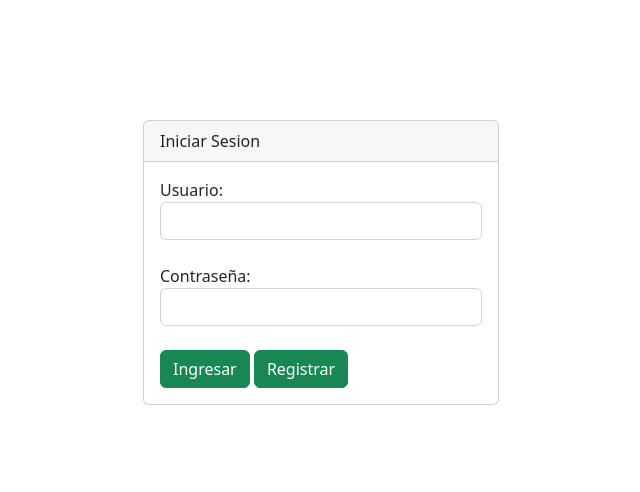
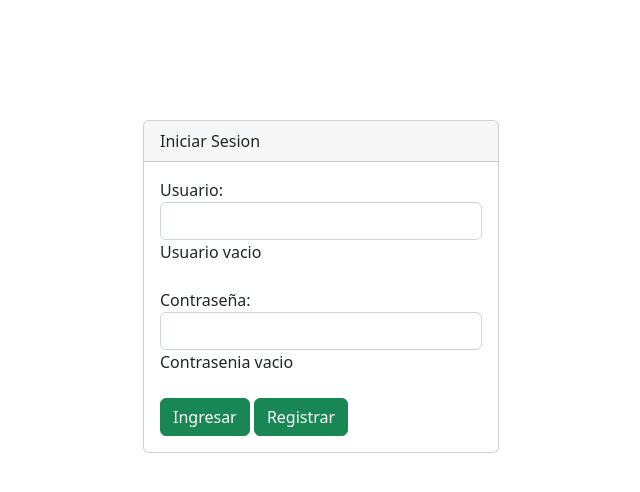
Before and after one commit to MassonNicolas44/AppCine, a PHP site: page /Login.php in a window 1280 px wide. Shown: the top 492 px of the page, without its empty margins (319-959 px from the left). Run offline with PHP 8.4, Linux system fonts and the light colour scheme.

Commit message:
22/6/23 Se cambiaron los mensajes de Alerta por mensajes de error indicando el mismo individualmente (Archivo Login.php)

```diff
--- a/Include/Funciones.php
+++ b/Include/Funciones.php
@@ -429,6 +429,12 @@ function ListaBoletos($db, $FechaInicio = null, $FechaFin = null){
 //Funcion para comprobar si existen los datos ingresados dentro de la Base de Datos
 function ComprobacionLogin($usuario, $contrasenia, $db){
 
+
+  $ExisteContrasenia=false;
+
+  $errores2=array();
+
+
   //Sentencia para seleccionar todos los datos de la tabla Usuarios de la base de datos para verificar que el usuario esta habilitado
   $sql = "SELECT * FROM usuarios
     WHERE habilitado like 'Si' AND
@@ -439,16 +445,18 @@ function ComprobacionLogin($usuario, $contrasenia, $db){
 
   $DatosUsuario = mysqli_fetch_assoc($login);
 
+
+  if (!empty($DatosUsuario)){
+
     // Verificar si la contraseña coincide
     if (password_verify($contrasenia, $DatosUsuario['contraseña'])) {
-      $Validado=true;
-  } else {
-      $Validado=false;
+      $ExisteContrasenia=true;
+    }else{
+      $errores2['ExisteContrasenia']="No Coincide Contrasenia";
     }
 
     //En caso que se encuentren los datos ingresados dentro de la base de Datos y exista 1 solo. Se procede a guardar los datos en las Sessiones
-  if ($Validado == true && mysqli_num_rows($login) == 1) {
-
+    if ($ExisteContrasenia == true && mysqli_num_rows($login) == 1) {
       $_SESSION['IdUsuario'] = $DatosUsuario["IdUsuario"];
       $_SESSION['NombreUsuario'] = $DatosUsuario["nombre"];
       $_SESSION['ApellidoUsuario'] = $DatosUsuario["apellido"];
@@ -465,11 +473,12 @@ function ComprobacionLogin($usuario, $contrasenia, $db){
       } elseif ($DatosUsuario["privilegio"] == "Administrador") {
         header("location:Administrador/Peliculas.php");
       }
+    }
+  }else{
+    $errores2['ExisteUsuario']="Usuario No Encontrado";
+  }
 
-    //Si no se encuentra el usuario ingresado con todos los usuarios dentro de la base de Datos, se indica un mensaje
-  } else {
-    echo "<script> alert('Usuario/Contraseña No Coincide'); </script>";
-  }
+  return $errores2;
 }
 
 
@@ -605,4 +614,27 @@ echo "</script>";
 
 
 
+
+      //*********************************            Mostrar Errores           ****************************************** */
+
+function MostrarErrores($errores,$campo){
+  $alerta='';
+  if (isset($errores[$campo]) && !empty($campo)){
+    $alerta= "<div class='alerta alerta-error'>".$errores[$campo].'</div>';
+  }
+  return $alerta;
+}
+
+
+      //*********************************            Borrar Errores           ****************************************** */
+
+      function BorrarErrores(){
+
+        $_SESSION['errores']=null;
+
+        unset($_SESSION['errores']);
+
+      }
+
+
 ?>
--- a/Login.php
+++ b/Login.php
@@ -3,6 +3,8 @@ require_once "Include/Conexion.php";
 require_once "Include/Funciones.php";
 
 session_start();
+
+$errores=array();
 
 //Variables a Utilizar
 $usuario = (isset($_POST['usuario'])) ? $_POST['usuario'] : "";
@@ -10,10 +12,29 @@ $contrasenia = (isset($_POST['contrasenia'])) ? $_POST['contrasenia'] : "";
 
 Url($db);
 
-//En caso de seleccionar "Ingresar" verifica que las casillas no estan vacias ni tengan espacios
-if (isset($_POST['ingresar'])) {
-  ComprobacionLogin($usuario, $contrasenia, $db);
-} elseif (isset($_POST['registrar'])) {
+if (empty($usuario)){
+  $errores['usuario']="Usuario vacio";
+}
+if (empty($contrasenia)){
+  $errores['contrasenia']="Contrasenia vacio";
+}
+
+if (count($errores)==0){
+
+  //En caso de seleccionar "Ingresar" verifica que las casillas no estan vacias ni tengan espacios
+  if (isset($_POST['ingresar'])) {
+    ComprobacionLogin($usuario, $contrasenia, $db);
+
+    $errores2=ComprobacionLogin($usuario,$contrasenia,$db);
+
+  }
+  $_SESSION['errores']=$errores2;
+}else{
+  $_SESSION['errores']=$errores;
+  //header("location:Login.php");
+}
+
+if (isset($_POST['registrar'])) {
   header("location:RegistrarUsuario.php");
 }
 
@@ -49,11 +70,23 @@ if (isset($_POST['ingresar'])) {
           </div>
           <div class="card-body">
             <form action="Login.php" method="post">
+
+            <?php echo isset($_SESSION['errores']) ? MostrarErrores($_SESSION['errores'],'ExistenciaUsuario') : '' ;?>
+
               Usuario: <input class="form-control" value="<?php echo $usuario; ?>" type="text" name="usuario" id="">
+
+              <?php echo isset($_SESSION['errores']) ? MostrarErrores($_SESSION['errores'],'usuario') : '' ;?>
+
               <br />
-              Contraseña: <input class="form-control" value="<?php echo $contrasenia; ?>" type="password"
-                name="contrasenia" id="">
+              Contraseña: <input class="form-control" value="<?php echo $contrasenia; ?>" type="password" name="contrasenia" id="">
+
+              <?php echo isset($_SESSION['errores']) ? MostrarErrores($_SESSION['errores'],'contrasenia') : '' ;?>
+
               <br />
+
+              <?php echo !empty($errores2) ? MostrarErrores($_SESSION['errores'],'ExisteUsuario') : '' ;?>
+              <?php echo !empty($errores2) ? MostrarErrores($_SESSION['errores'],'ExisteContrasenia') : '' ;?>
+
               <button class="btn btn-success" type="submit" name="ingresar">Ingresar</button>
               <button class="btn btn-success" type="submit" name="registrar">Registrar</button>
             </form>
@@ -65,4 +98,6 @@ if (isset($_POST['ingresar'])) {
   </div>
 </body>
 
+<?php BorrarErrores(); ?>
+
 </html>
```
Also changed, not shown: Usuario/Cartelera.php (+0 -10 lines). Lines whose indentation alone changed are shown as unchanged.
